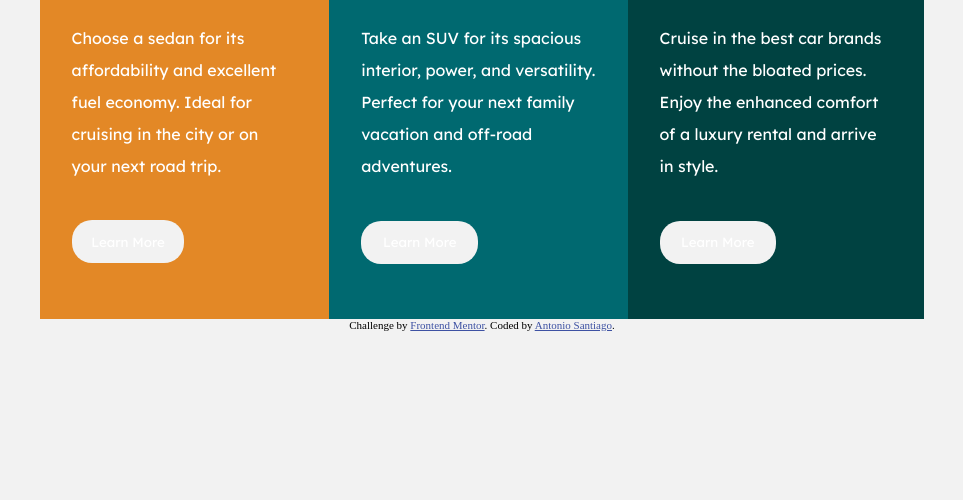
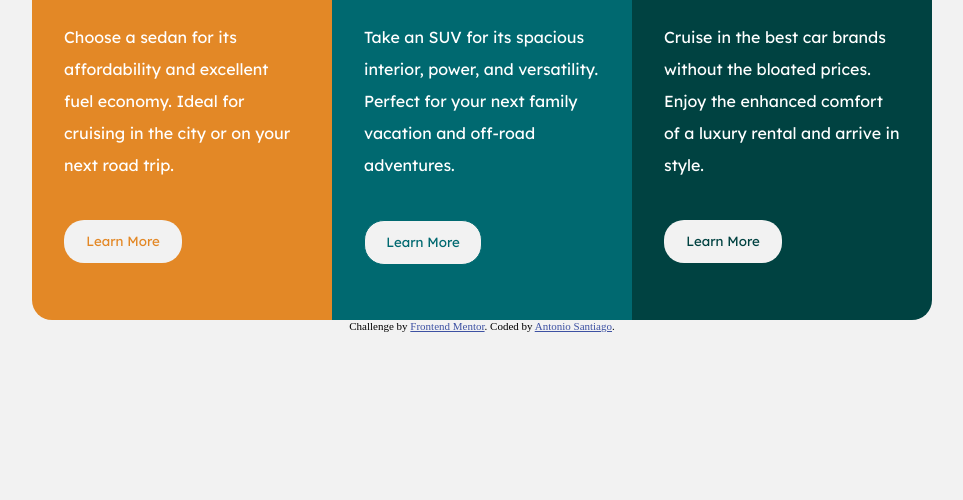
Before and after one commit to Ablueremote/Column-preview-card, a plain HTML site: page 3-column-preview-card-component-main/index.html in a window 1280 px wide. Shown: the part 316-816 px from the top of the page, without its empty margins (158-1121 px from the left). Drawn offline with Linux system fonts and the light colour scheme.

```diff
--- a/3-column-preview-card-component-main/index.html
+++ b/3-column-preview-card-component-main/index.html
@@ -19,21 +19,21 @@
 </head>
 <body>
   <main>
-  <div class="sedans">
+  <div class="sedans card">
     <svg width="64" height="40" xmlns="http://www.w3.org/2000/svg"><g fill="none" fill-rule="evenodd"><circle fill="#000" opacity=".201" cx="20" cy="20" r="20"/><path d="M52.936 24.11c1.942 0 3.517 1.542 3.517 3.445 0 1.903-1.575 3.445-3.517 3.445s-3.516-1.542-3.516-3.445c0-1.903 1.574-3.445 3.516-3.445zm-21.957 0c1.942 0 3.517 1.542 3.517 3.445 0 1.903-1.575 3.445-3.517 3.445s-3.516-1.542-3.516-3.445c0-1.903 1.574-3.445 3.516-3.445zm6.948-4.848v1.429c0 .716.61 1.293 1.348 1.259a1.295 1.295 0 001.225-1.295v-1.393h8.256l13.483 1.313c.956.093 1.676.881 1.676 1.814 0 2.89-2.126 5.303-4.926 5.819.397-3.557-2.458-6.62-6.053-6.62-3.646 0-6.504 3.14-6.039 6.723h-9.879c.466-3.588-2.397-6.722-6.039-6.722-3.595 0-6.45 3.062-6.052 6.62-2.14-.398-3.916-1.912-4.61-3.931h1.142c.731 0 1.32-.598 1.285-1.322-.033-.678-.629-1.2-1.322-1.2H20v-.251c0-1.274 1.066-2.243 2.306-2.243h15.62zM42.59 11c2.645 0 4.99 1.556 5.972 3.963l.726 1.779H40.17L38.413 11h4.178zm-6.865 0l1.758 5.741H26.505l3.357-3.654A6.502 6.502 0 0134.644 11h1.082z" fill="#FFD473" fill-rule="nonzero"/></g></svg>
     <h1>Sedans</h1>
     <p>Choose a sedan for its affordability and excellent fuel economy. Ideal for cruising in the city
     or on your next road trip.</p>
     <button class="sedans-button">Learn More</button>
   </div>
-  <div class="suvs">
+  <div class="suvs card">
     <svg width="64" height="40" xmlns="http://www.w3.org/2000/svg"><g fill="none" fill-rule="evenodd"><circle fill="#000" opacity=".201" cx="20" cy="20" r="20"/><path d="M31.002 22.358c2.917 0 5.18 2.593 4.762 5.506a4.828 4.828 0 01-2.962 3.778 4.797 4.797 0 01-5.3-1.165c-1.188-1.26-1.235-2.613-1.263-2.613-.42-2.924 1.857-5.506 4.763-5.506zm22 0c3.457 0 5.798 3.567 4.41 6.744A4.816 4.816 0 0152.3 31.94a4.826 4.826 0 01-4.06-4.077c-.42-2.915 1.846-5.506 4.762-5.506zm-15.04-6.083v1.462a1.29 1.29 0 001.352 1.29c.693-.033 1.227-.631 1.227-1.326v-1.426h8.3l13.056.716a1.29 1.29 0 011.164.917c.27.895.446 1.477.563 1.87h-1.047c-.694 0-1.291.534-1.324 1.228a1.29 1.29 0 001.288 1.352h1.445c-.164 2.225-1.57 4.193-3.6 5.05.13-4.212-3.255-7.63-7.384-7.63-4.317 0-7.762 3.718-7.358 8.086h-7.285c.43-4.655-3.503-8.531-8.131-8.046v-3.543h7.734zm-10.312 0v4.308a7.4 7.4 0 00-4.006 7.274 3.874 3.874 0 01-3.642-3.864v-1.635h1.46a1.29 1.29 0 000-2.58h-1.461v-3.213l.003-.29h7.646zm14.986-8.196c2.65 0 5 1.592 5.984 4.055l.63 1.579a5.525 5.525 0 01-.065-.004l-.026-.002-.034-.002-.022-.002a4.178 4.178 0 00-.224-.006l-.098-.001h-.039l-.136-.001h-.052l-.326-.001H40.211L38.528 8.08zm-13.632 0l-1.122 5.616h-7.144l1.47-4.71a1.29 1.29 0 011.231-.906h5.565zm6.832 0l1.683 5.615h-7.007l1.121-5.615h4.203z" fill="#26B5C0" fill-rule="nonzero"/></g></svg>
     <h1>SUVs</h1>
     <p>Take an SUV for its spacious interior, power, and versatility. Perfect for your next family vacation
     and off-road adventures.</p>
     <button class="suvs-button">Learn More</button>
   </div>
-  <div class="luxury">
+  <div class="luxury card">
     <svg width="64" height="40" xmlns="http://www.w3.org/2000/svg"><g fill="none" fill-rule="evenodd"><circle fill="#000" opacity=".201" cx="20" cy="20" r="20"/><path d="M30.98 22.835c1.941 0 3.516 1.604 3.516 3.583 0 1.978-1.575 3.582-3.517 3.582s-3.516-1.604-3.516-3.582c0-1.979 1.574-3.583 3.516-3.583zm21.956 0c1.942 0 3.517 1.604 3.517 3.583 0 1.978-1.575 3.582-3.517 3.582s-3.516-1.604-3.516-3.582c0-1.979 1.574-3.583 3.516-3.583zm-9.143-10.45a1.27 1.27 0 011.819 0l3.715 3.784c4.444-.115 9.7 1.142 13.964 3.753.387.237.624.664.624 1.124 0 3.006-2.126 5.514-4.926 6.05.397-3.698-2.458-6.882-6.053-6.882-3.646 0-6.504 3.264-6.039 6.99h-9.669c.76-1.544.993-2.026 1.337-2.711l.082-.162c.421-.835 1.056-2.07 2.883-5.65 1.68-.023 3.47-.408 5.247-1.403l-2.984-3.04a1.328 1.328 0 010-1.854zm-7.68 1.064c.683-.2 1.395.202 1.592.898l.749 2.652a3.46 3.46 0 01-.247 2.51l-1.733 3.395-.216.424c-1.07-1.89-3.06-3.114-5.279-3.114-3.595 0-6.45 3.184-6.052 6.885-1.832-.347-3.414-1.537-4.278-3.276a1.331 1.331 0 01.117-1.376l.955-1.303-1.325-1.295c-.751-.735-.376-2.024.64-2.231l6.614-1.346.13-.026c.092-.019.145-.03.157-.031.314-.146 1.07-.591 1.07-1.506 0-.734.592-1.327 1.316-1.31.712.016 1.268.662 1.256 1.388a4.11 4.11 0 01-.348 1.611 22.69 22.69 0 014.7 1.146l-.7-2.473a1.314 1.314 0 01.882-1.622z" fill="#19B89D" fill-rule="nonzero"/></g></svg>
     <h1>Luxury</h1>
     <p>Cruise in the best car brands without the bloated prices. Enjoy the enhanced comfort of a luxury
--- a/3-column-preview-card-component-main/styles.css
+++ b/3-column-preview-card-component-main/styles.css
@@ -4,18 +4,22 @@ body {
     flex-direction: column;
     justify-content: center;
     min-height: 100vh;
+    align-items: center;
 }
 main {
-    display: flex;
-    padding: 0 15%;
+    display: grid;
+    max-width: 900px;
+    grid-template-columns: repeat(3, 1fr);
     border-radius: 20px;
+    overflow: hidden;
 }
-div {
+.card {
     display: flex;
     flex-direction: column;
     align-items: left;
     padding: 2em;
     text-align: left;
+    color: white;
 }
 svg {
     overflow:visible;
@@ -23,32 +27,39 @@ svg {
 .sedans {
     background-color: hsl(31, 77%, 52%);
 }
+.sedans-button {
+    color: hsl(31, 77%, 52%);
+}
 .sedans-button:hover {
     background-color: hsl(31, 77%, 52%);}
 .suvs {
     background-color: hsl(184, 100%, 22%);
+}
+.suvs-button {
+    color: hsl(184, 100%, 22%);
+    border: 1px solid hsl(184, 100%, 22%)
 }
 .suvs-button:hover {
     background-color: hsl(184, 100%, 22%);}
 .luxury {
     background-color: hsl(179, 100%, 13%);
 }
+.luxury-button {
+    color: hsl(179, 100%, 13%);
+}
 .luxury-button:hover {
     background-color: hsl(179, 100%, 13%);}
 h1 {
     font-family: 'Big Shoulders Display', cursive;
-    color: white;
 }
 p {
     font-family: 'Lexend Deca', sans-serif;
-    color: white;
     line-height: 2em;
 }
 button {
     background-color: hsl(0, 0%, 95%);
     border-radius: 20px;
     border-style: none;
-    color: white;
     font-family: 'Lexend Deca', sans-serif;
     padding: 1em;
     width: 50%;
@@ -56,11 +67,14 @@ button {
 }
 button:hover {
     border: 1px solid white;
+    color: white;
 }
-@media only screen and (max-width: 500px){
+@media only screen and (max-width: 600px){
     body {
-        display: flex;
-        flex-direction: column;
+        display: grid;
+        grid-template-columns: repeat(1fr, 3);
+        justify-content: center;
+        margin: 2rem;
     }
     main {
         display: flex;
--- /dev/null
+++ b/profile-card-component-main/styles.css
@@ -0,0 +1,54 @@
+body {
+    font-family: 'Kumbh Sans', sans-serif;
+    display: flex;
+    justify-content: center;
+    align-items: center;
+    flex-direction: column;
+    min-height: 100vh;
+    background-color: hsl(185, 75%, 39%);
+    font-size: 18px;
+    background-image: url(images/bg-pattern-bottom.svg), url(images/bg-pattern-top.svg);
+    background-position: 850px 450px, -500px -700px;
+    background-size: 75%;
+    background-repeat: no-repeat;
+}
+
+.card {
+    background-color: white;
+    border-radius: 0 0 20px 20px;
+    text-align: center;
+    margin-top: -5%;
+}
+img {
+    border-radius: 15em;
+    margin-top: -15%;
+    border: 5px solid white;
+}
+svg {
+    border-radius: 20px 20px 0 0;
+}
+.name-age {
+    display: flex;
+    margin: 0 6.75rem;
+    justify-content: space-between;
+}
+article {
+    display: flex;
+    justify-content: space-around;
+}
+p {
+    color: hsl(227, 10%, 46%);
+    font-weight: 400;
+    font-size: .6em;
+    padding-bottom: 1em;
+    letter-spacing: .1em;
+}
+h1 {
+    color: hsl(229, 23%, 23%);
+    font-size: 1em;
+    margin-bottom: 0;
+}
+.location p, .name-age p {
+    font-size: .8em;
+    height: 30px;
+}
```
Also changed, not shown: profile-card-component-main/index.html (added, +53 -0 lines), profile-card-component-main/design/desktop-design.jpg (added), profile-card-component-main/design/desktop-preview.jpg (added), profile-card-component-main/design/mobile-design.jpg (added), profile-card-component-main/images/bg-pattern-bottom.svg (added), profile-card-component-main/images/bg-pattern-card.svg (added), profile-card-component-main/images/bg-pattern-top.svg (added), profile-card-component-main/images/favicon-32x32.png (added), profile-card-component-main/images/image-victor.jpg (added), 5 other files.
